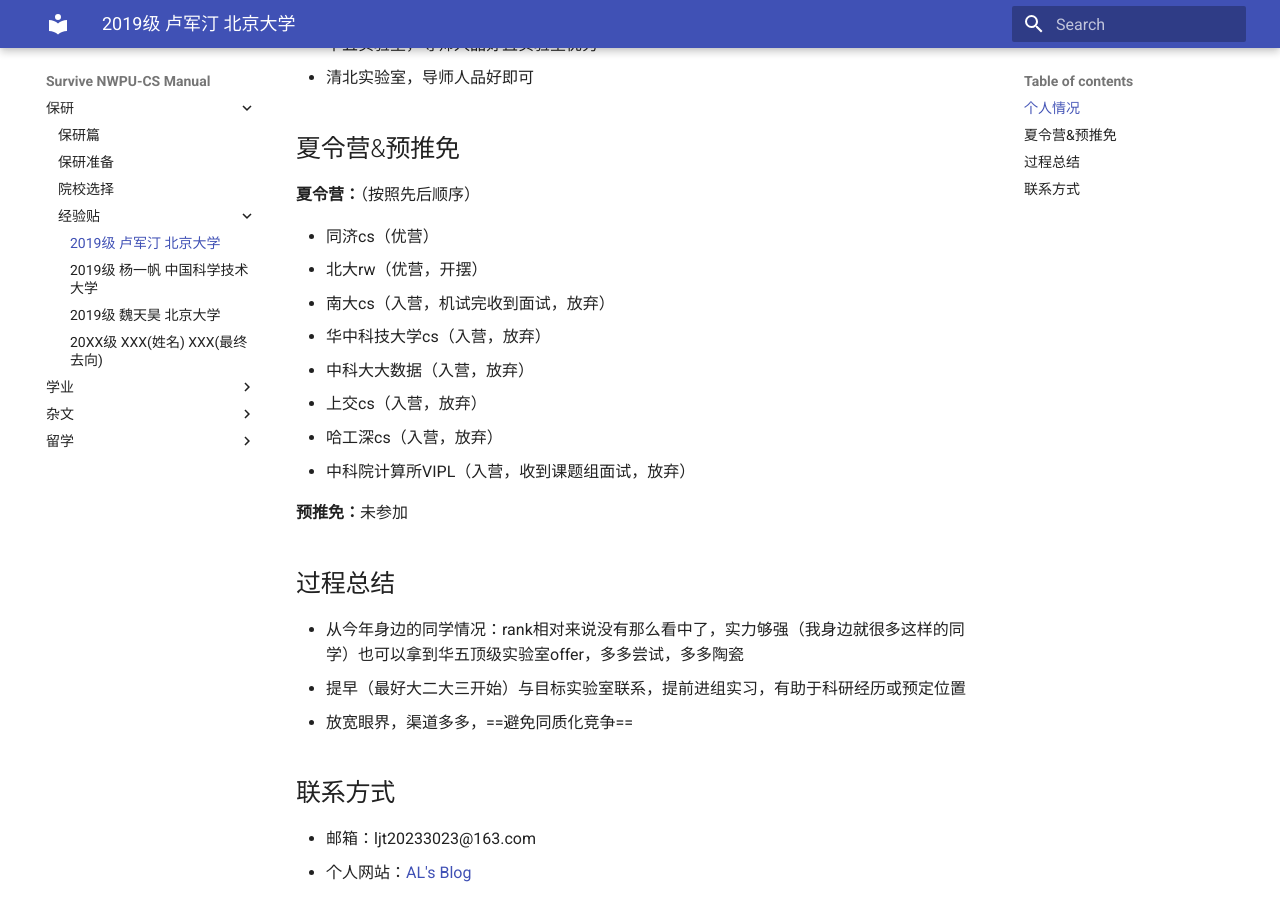
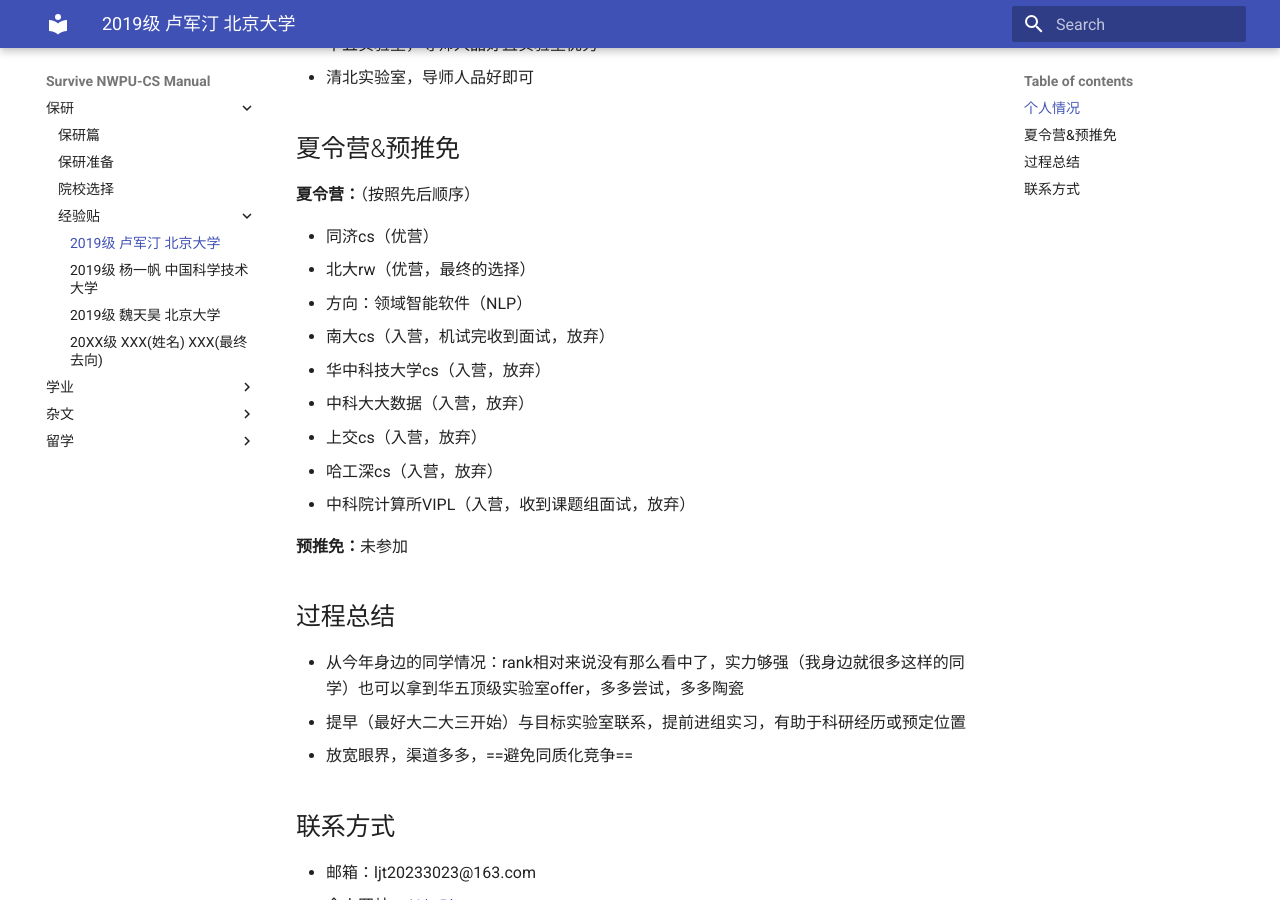
Before and after one commit to npu-cs/SurviveNWPU-CSManual, an MkDocs documentation site: the page built from docs/保研/经验贴/2019级-卢军汀-北京大学.md, in a window 1280 px wide and 900 px high, scrolled down 658 px. Built offline with MkDocs 1.6.1 and Material for MkDocs 9.7.7, drawn with Linux system fonts in a browser that asks for light colours.

Commit message:
Update 2019级-卢军汀-北京大学.md

```diff
--- a/docs/保研/经验贴/2019级-卢军汀-北京大学.md
+++ b/docs/保研/经验贴/2019级-卢军汀-北京大学.md
@@ -33,7 +33,8 @@
 **夏令营：**（按照先后顺序）
 
 - 同济cs（优营）
-- 北大rw（优营，开摆）
+- 北大rw（优营，最终的选择）
+  - 方向：领域智能软件（NLP）
 - 南大cs（入营，机试完收到面试，放弃）
 - 华中科技大学cs（入营，放弃）
 - 中科大大数据（入营，放弃）
```
